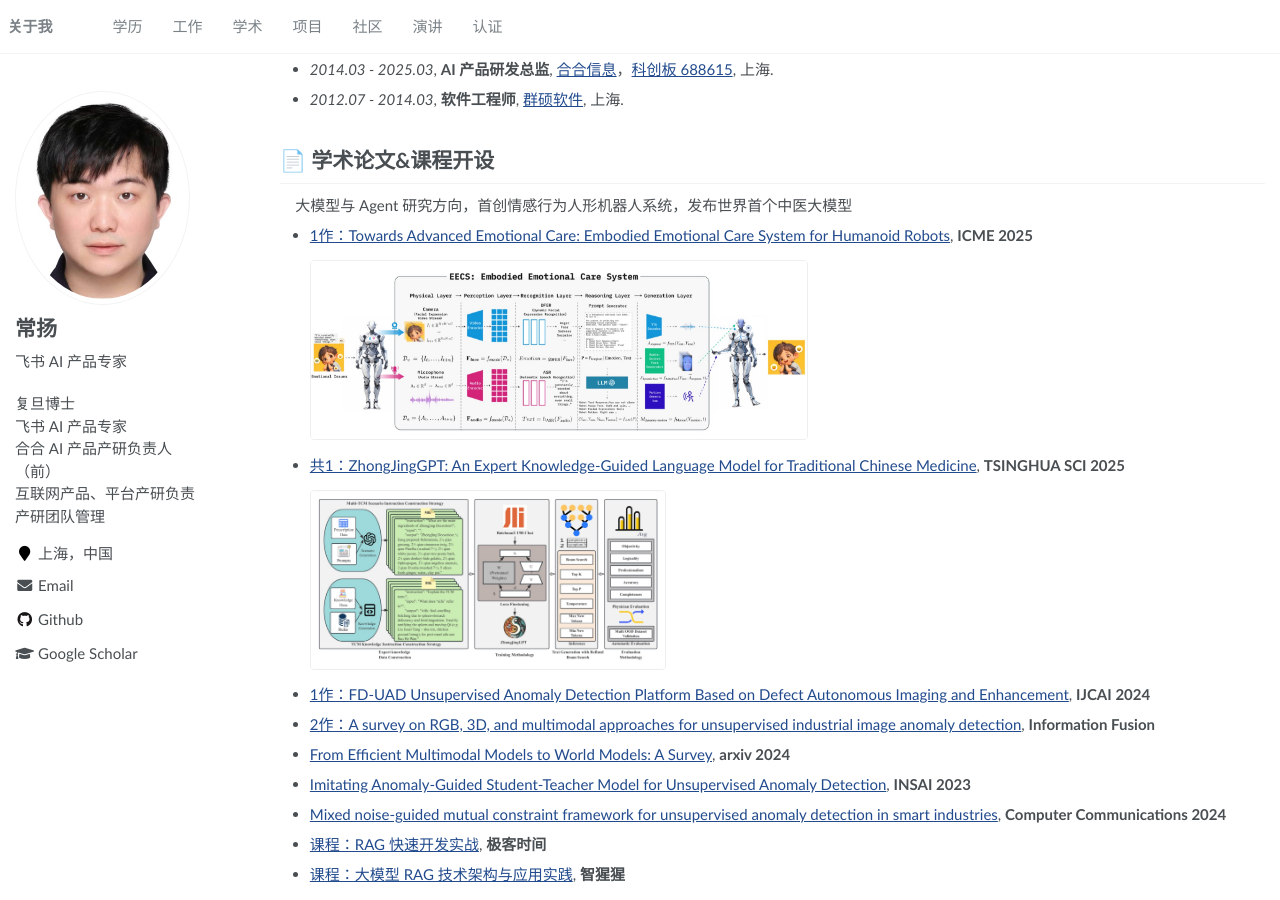
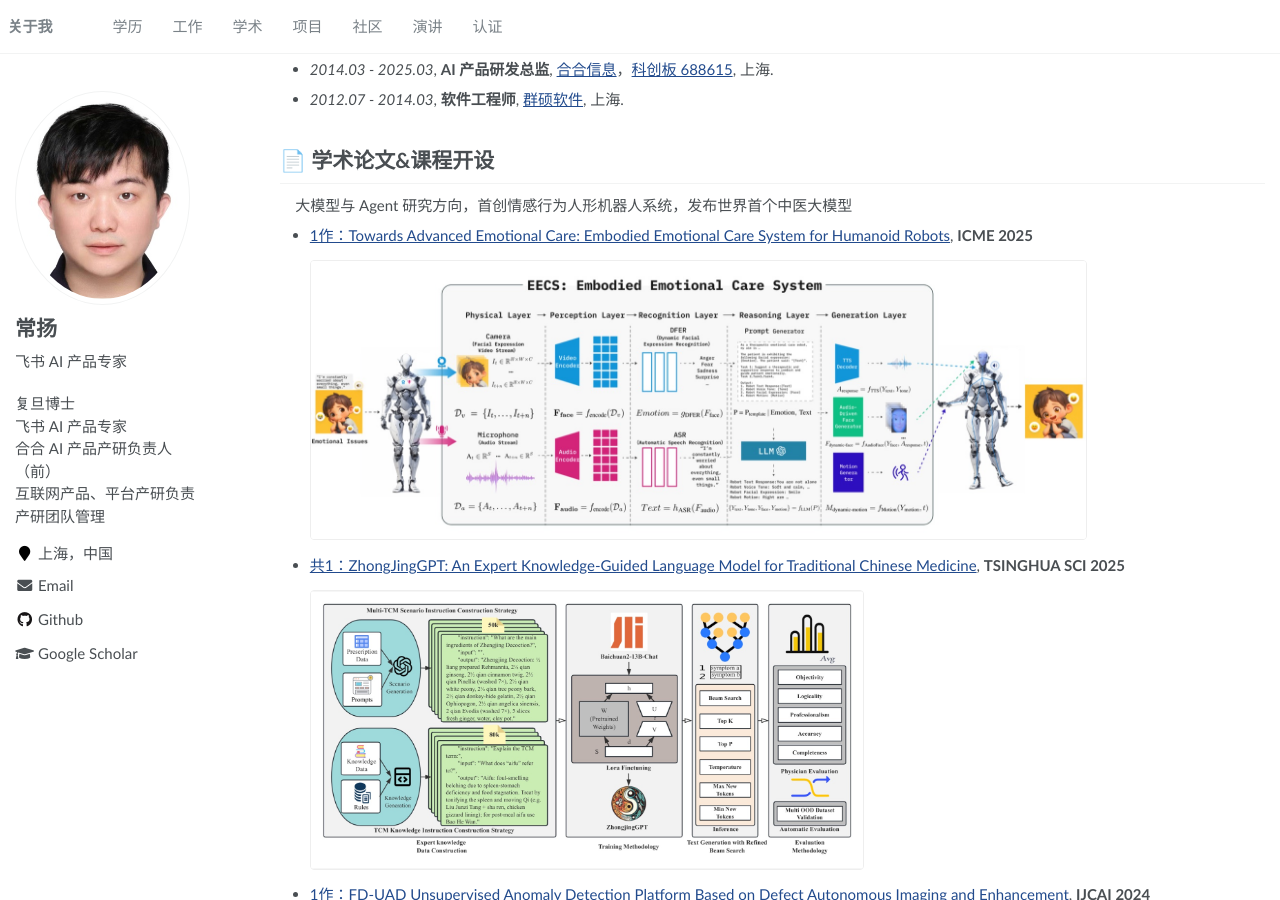
Before and after one commit to yangchangcy/yangchangcy.github.io, a Jekyll site: the page built from _pages/about.md, in a window 1280 px wide and 900 px high, scrolled down 334 px. Built offline with Jekyll 4.4.1, drawn with Linux system fonts in a browser that asks for light colours.

Commit message:
EECS / ZhongJingGPT 两张论文配图最大高度 180px -> 280px
Co-Authored-By: Claude Opus 4.8 (1M context) <noreply@anthropic.com>

```diff
--- a/_pages/about.md
+++ b/_pages/about.md
@@ -44,11 +44,11 @@ redirect_from:
 
 - [1作：Towards Advanced Emotional Care: Embodied Emotional Care System for Humanoid Robots](/files/Towards_Advanced_Emotional_Care_Embodied_Emotional_Care_System_for_Humanoid_Robots.pdf), **ICME 2025**
 
-  <img src="/images/eecs_architecture.jpg" alt="EECS: Embodied Emotional Care System architecture (ICME 2025)" style="max-height:180px; width:auto; max-width:100%; margin:6px 0; border:1px solid #eee; border-radius:4px;">
+  <img src="/images/eecs_architecture.jpg" alt="EECS: Embodied Emotional Care System architecture (ICME 2025)" style="max-height:280px; width:auto; max-width:100%; margin:6px 0; border:1px solid #eee; border-radius:4px;">
 
 - [共1：ZhongJingGPT: An Expert Knowledge-Guided Language Model for Traditional Chinese Medicine](https://www.sciopen.com/article/pdf/10.26599/TST.2025.9010046.pdf), **TSINGHUA SCI 2025**
 
-  <img src="/images/zhongjinggpt_pipeline.jpg" alt="ZhongJingGPT training pipeline (TSINGHUA SCI 2025)" style="max-height:180px; width:auto; max-width:100%; margin:6px 0; border:1px solid #eee; border-radius:4px;">
+  <img src="/images/zhongjinggpt_pipeline.jpg" alt="ZhongJingGPT training pipeline (TSINGHUA SCI 2025)" style="max-height:280px; width:auto; max-width:100%; margin:6px 0; border:1px solid #eee; border-radius:4px;">
 
 - [1作：FD-UAD Unsupervised Anomaly Detection Platform Based on Defect Autonomous Imaging and Enhancement](https://www.ijcai.org/proceedings/2024/0993.pdf), **IJCAI 2024**
 
```
